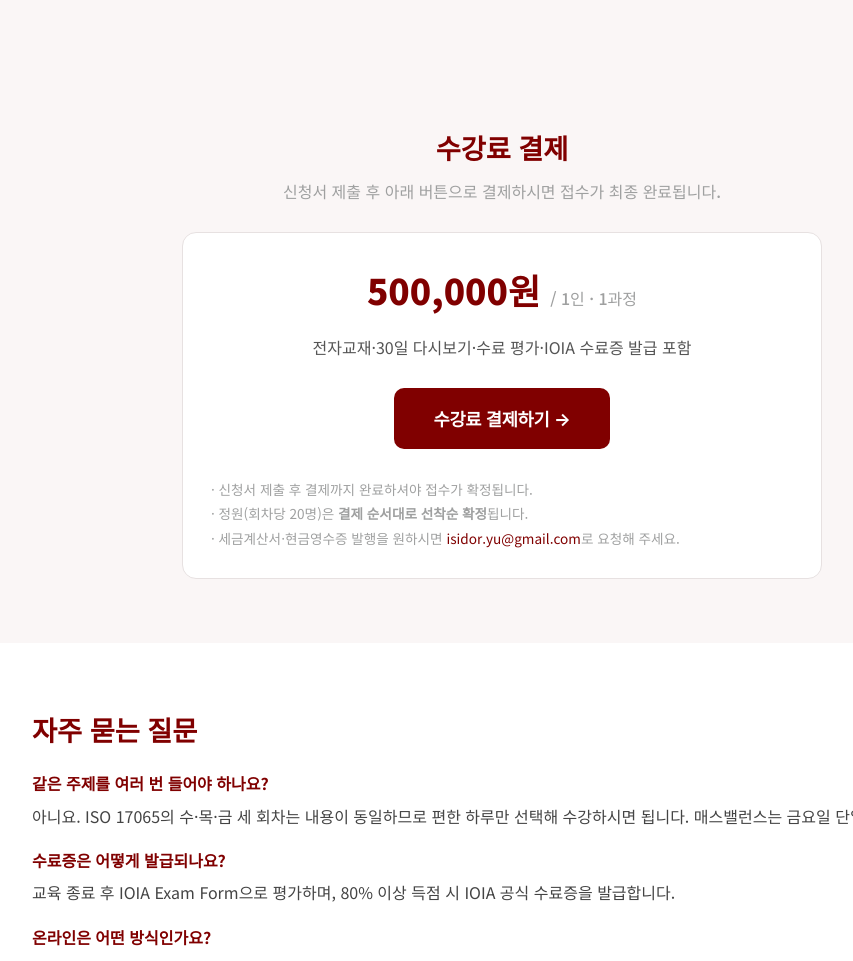
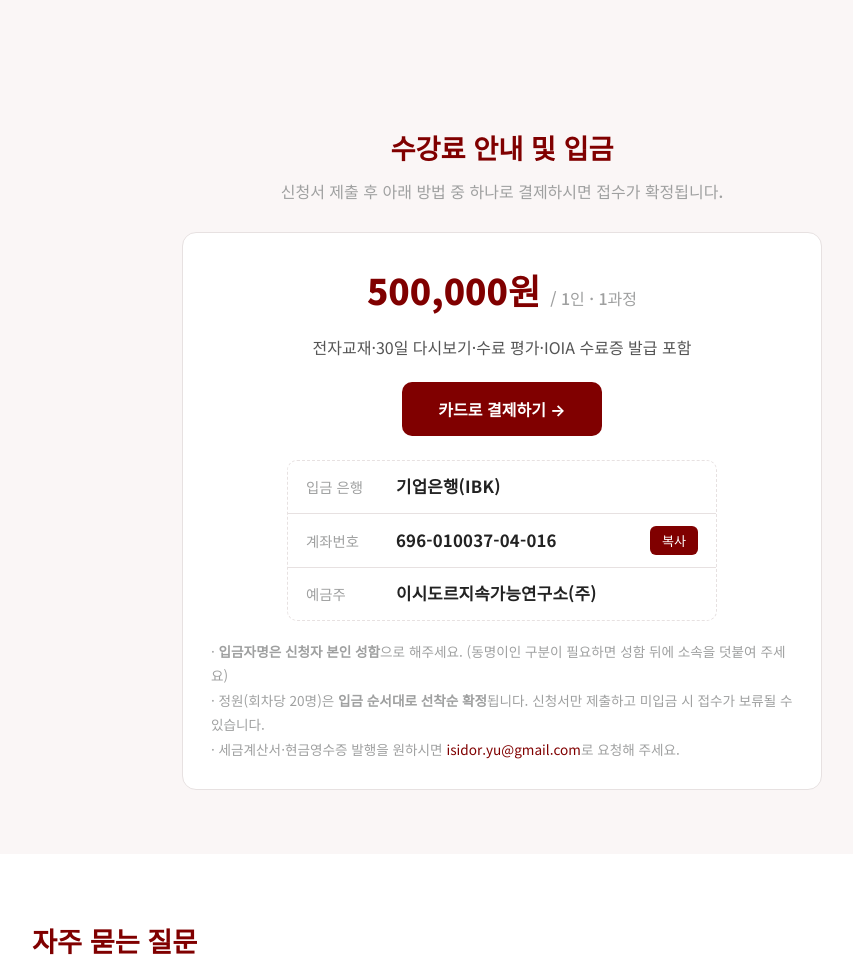
Before and after one commit to yusozang/ioia-advanced-2026, a plain HTML site: page index.html in a window 1280 px wide. Shown: the part 4600-5561 px from the top of the page, without its empty margins (138-991 px from the left). Drawn offline with Linux system fonts and the light colour scheme; no server answers.

Commit message:
무통장입금 안내 복원 + 카드결제 버튼 추가

```diff
--- a/index.html
+++ b/index.html
@@ -348,23 +348,28 @@ footer a{color:var(--accent)}
   </div>
 </section>
 
-<!-- 결제 안내 -->
+<!-- 결제(계좌이체 안내) -->
 <section id="pay" style="background:var(--soft)">
   <div class="wrap">
-    <h2 class="sec" style="text-align:center">수강료 결제</h2>
-    <p class="sub" style="text-align:center">신청서 제출 후 아래 버튼으로 결제하시면 접수가 최종 완료됩니다.</p>
+    <h2 class="sec" style="text-align:center">수강료 안내 및 입금</h2>
+    <p class="sub" style="text-align:center">신청서 제출 후 아래 방법 중 하나로 결제하시면 접수가 확정됩니다.</p>
     <div class="pay-box">
       <div class="price">500,000원 <small>/ 1인 · 1과정</small></div>
       <p style="margin:14px 0 22px;color:#555">전자교재·30일 다시보기·수료 평가·IOIA 수료증 발급 포함</p>
-      <div style="text-align:center;margin:28px 0">
+      <div style="text-align:center;margin:0 0 24px">
         <a href="https://isidor.kr/20/?idx=3" target="_blank" rel="noopener"
-           style="display:inline-block;padding:16px 40px;background:#800000;color:#fff;font-size:1.1rem;font-weight:700;border-radius:10px;text-decoration:none;letter-spacing:-.3px">
-          수강료 결제하기 →
+           style="display:inline-block;padding:14px 36px;background:#800000;color:#fff;font-size:1rem;font-weight:700;border-radius:10px;text-decoration:none">
+          카드로 결제하기 →
         </a>
       </div>
+      <div class="bank">
+        <div class="bank-row"><span>입금 은행</span><strong>기업은행(IBK)</strong></div>
+        <div class="bank-row"><span>계좌번호</span><strong id="acct">696-010037-04-016</strong><button type="button" class="copy" id="copyAcct">복사</button></div>
+        <div class="bank-row"><span>예금주</span><strong>이시도르지속가능연구소(주)</strong></div>
+      </div>
       <p class="form-note" style="margin-top:18px;line-height:1.8;text-align:left">
-        · 신청서 제출 후 결제까지 완료하셔야 접수가 확정됩니다.<br />
-        · 정원(회차당 20명)은 <strong>결제 순서대로 선착순 확정</strong>됩니다.<br />
+        · <strong>입금자명은 신청자 본인 성함</strong>으로 해주세요. (동명이인 구분이 필요하면 성함 뒤에 소속을 덧붙여 주세요)<br />
+        · 정원(회차당 20명)은 <strong>입금 순서대로 선착순 확정</strong>됩니다. 신청서만 제출하고 미입금 시 접수가 보류될 수 있습니다.<br />
         · 세금계산서·현금영수증 발행을 원하시면 <a href="mailto:isidor.yu@gmail.com">isidor.yu@gmail.com</a>로 요청해 주세요.
       </p>
     </div>
```
